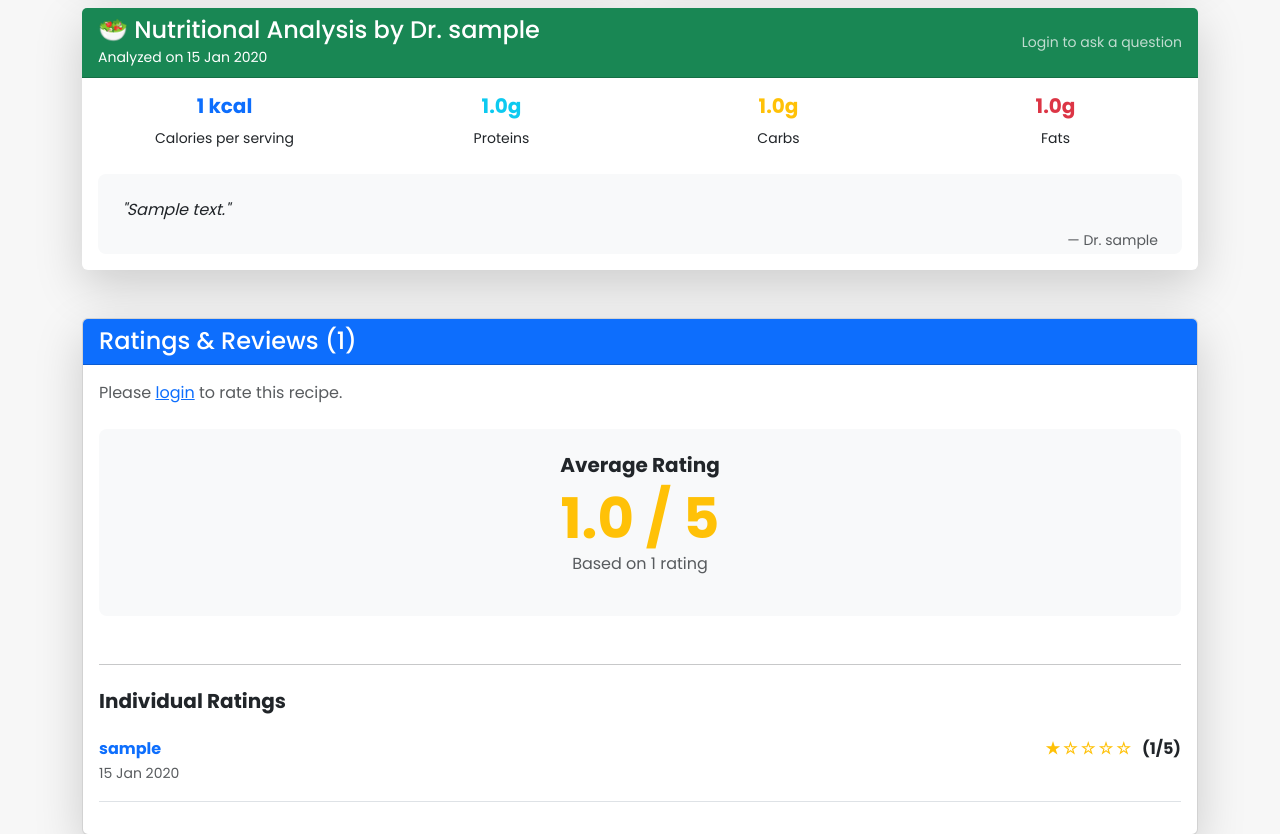
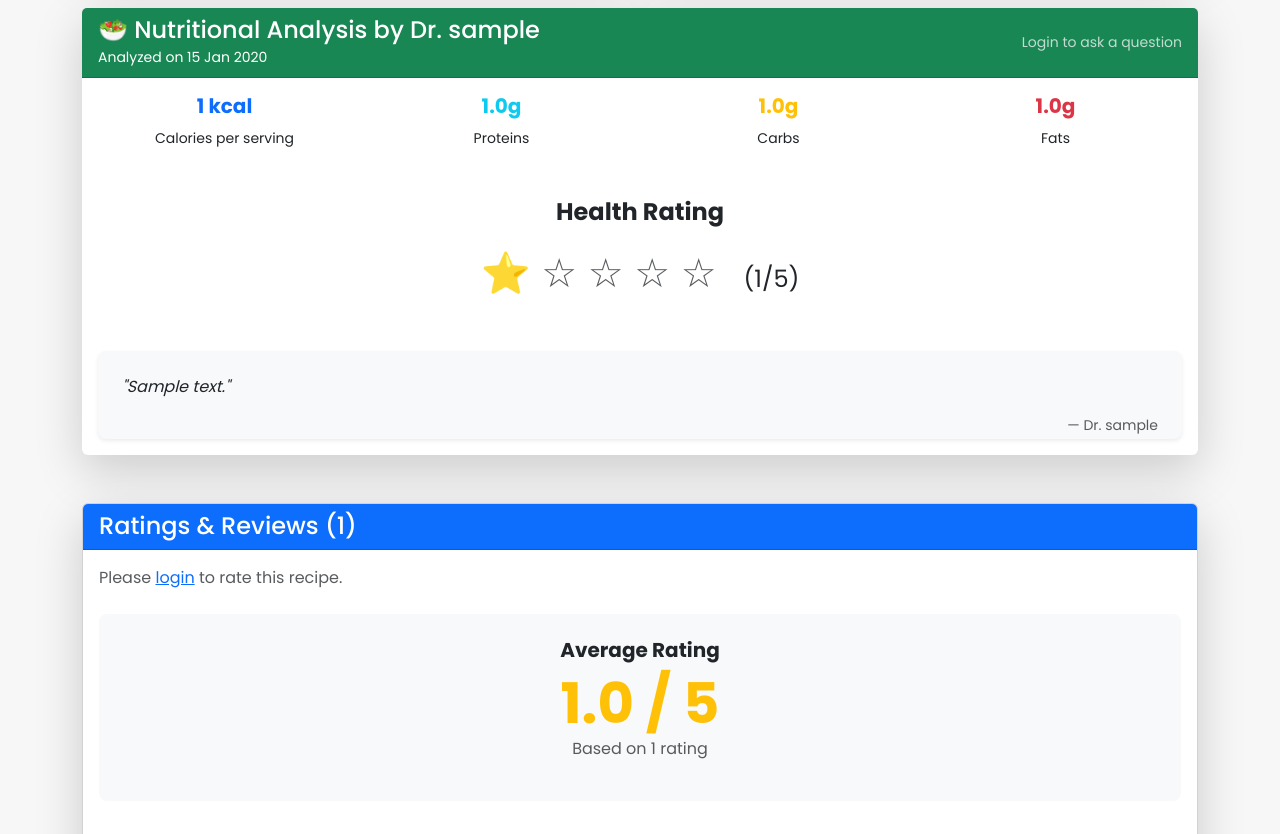
Before and after one commit to AhmedSalah-20/Dbara, a Django app: page /recipe/1/ in a window 1280 px wide. Shown: the part 1111-1945 px from the top of the page. Run offline with Django 5.2, Linux system fonts and the light colour scheme; tables that the repository leaves empty hold one stand-in row (values such as "Sample post"); grey boxes marked "Sample" are stand-in pictures.

Commit message:
details of comments

```diff
--- a/accounts/models.py
+++ b/accounts/models.py
@@ -144,17 +144,35 @@ class RecipeAnalysis(models.Model):
     recipe = models.OneToOneField(Recipe, on_delete=models.CASCADE, related_name='analysis')
     nutritionist = models.ForeignKey(User, on_delete=models.CASCADE)
     calories = models.PositiveIntegerField(null=True, blank=True)
-    proteins = models.DecimalField(max_digits=5, decimal_places=1, null=True, blank=True)
-    carbs = models.DecimalField(max_digits=5, decimal_places=1, null=True, blank=True)
-    fats = models.DecimalField(max_digits=5, decimal_places=1, null=True, blank=True)
-    comment = models.TextField(blank=True)
+    proteins = models.DecimalField(max_digits=6, decimal_places=1, null=True, blank=True)  # 99999.9 max
+    carbs = models.DecimalField(max_digits=6, decimal_places=1, null=True, blank=True)
+    fats = models.DecimalField(max_digits=6, decimal_places=1, null=True, blank=True)
+
+    # AJOUT DU HEALTH RATING (1 à 5 étoiles)
+    HEALTH_RATING_CHOICES = [
+        (1, '1 ⭐ Très mauvais'),
+        (2, '2 ⭐⭐ Mauvais'),
+        (3, '3 ⭐⭐⭐ Moyen'),
+        (4, '4 ⭐⭐⭐⭐ Bon'),
+        (5, '5 ⭐⭐⭐⭐⭐ Excellent'),
+    ]
+    health_rating = models.PositiveSmallIntegerField(
+        choices=HEALTH_RATING_CHOICES,
+        null=True,
+        blank=True,
+        help_text="Évaluation globale de la santé de la recette (1 à 5 étoiles)"
+    )
+
+    comment = models.TextField(blank=True, help_text="Commentaire du nutritionniste (facultatif)")
     analyzed_at = models.DateTimeField(auto_now_add=True)
 
     def __str__(self):
-        return f"Analysis of {self.recipe.title} by {self.nutritionist.username}"
+        return f"Analyse de '{self.recipe.title}' par Dr. {self.nutritionist.username}"
 
     class Meta:
         ordering = ['-analyzed_at']
+        verbose_name = "Analyse Nutritionnelle"
+        verbose_name_plural = "Analyses Nutritionnelles"
 
 
 
--- a/templates/public/recipe_detail.html
+++ b/templates/public/recipe_detail.html
@@ -162,8 +162,10 @@
                         <small class="text-light opacity-75">Login to ask a question</small>
                     {% endif %}
                 </div>
+
                 <div class="card-body">
-                    <div class="row text-center mb-4">
+                    <!-- Macros -->
+                    <div class="row text-center mb-5">
                         <div class="col-6 col-md-3">
                             <h5 class="fw-bold text-primary">{{ recipe.analysis.calories|default:"N/A" }} kcal</h5>
                             <small>Calories per serving</small>
@@ -182,9 +184,29 @@
                         </div>
                     </div>
 
+                    <!-- Health Rating -->
+                    <div class="text-center mb-5">
+                        <h4 class="fw-bold mb-3">Health Rating</h4>
+                        <div class="fs-1">
+                            {% if recipe.analysis.health_rating %}
+                                {% for i in "12345" %}
+                                    {% if forloop.counter <= recipe.analysis.health_rating %}
+                                        <span class="text-warning">⭐</span>
+                                    {% else %}
+                                        <span class="text-muted">☆</span>
+                                    {% endif %}
+                                {% endfor %}
+                                <span class="fs-4 text-dark ms-3">({{ recipe.analysis.health_rating }}/5)</span>
+                            {% else %}
+                                <span class="text-muted fs-4">Not rated yet</span>
+                            {% endif %}
+                        </div>
+                    </div>
+
+                    <!-- Commentaire du nutritionniste -->
                     {% if recipe.analysis.comment %}
-                    <div class="p-4 bg-light rounded-3">
-                        <p class="fst-italic mb-2">"{{ recipe.analysis.comment }}"</p>
+                    <div class="p-4 bg-light rounded-3 shadow-sm">
+                        <p class="fst-italic mb-3">"{{ recipe.analysis.comment }}"</p>
                         <small class="text-muted float-end">— Dr. {{ recipe.analysis.nutritionist.username }}</small>
                     </div>
                     {% endif %}
@@ -194,8 +216,8 @@
     </div>
     {% endif %}
 
-    <!-- Modal to contact the nutritionist -->
-    {% if recipe.analysis and user.is_authenticated %}
+    <!-- Modal Contact Nutritionist -->
+    {% if recipe.analysis and user.is_authenticated and user.userprofile.role == 'visitor' %}
     <div class="modal fade" id="contactNutritionistModal" tabindex="-1" aria-labelledby="contactNutritionistModalLabel" aria-hidden="true">
         <div class="modal-dialog">
             <div class="modal-content">
@@ -230,6 +252,7 @@
     {% endif %}
 
     <!-- Ratings & Reviews -->
+    <!-- Ratings & Reviews -->
     <div id="ratings-section" class="row mt-5">
         <div class="col-12">
             <div class="card shadow-lg">
@@ -237,7 +260,8 @@
                     <h4 class="mb-0">Ratings & Reviews ({{ rating_count }})</h4>
                 </div>
                 <div class="card-body">
-                    {% if user.is_authenticated and user != recipe.author %}
+                    <!-- Formulaire de note – visible seulement pour Visiteurs et Chefs (pas Nutritionniste) -->
+                    {% if user.is_authenticated and user.userprofile.role != 'nutritionist' and user != recipe.author %}
                         <form method="POST" action="{% url 'accounts:add_rating' recipe.pk %}">
                             {% csrf_token %}
                             <div class="d-flex align-items-center mb-4">
@@ -254,6 +278,8 @@
                         </form>
                     {% elif user.is_authenticated and user == recipe.author %}
                         <p class="text-muted mb-4">You cannot rate your own recipe.</p>
+                    {% elif user.is_authenticated and user.userprofile.role == 'nutritionist' %}
+                        <p class="text-muted mb-4">Nutritionists cannot rate recipes.</p>
                     {% else %}
                         <p class="text-muted mb-4">Please <a href="{% url 'accounts:login' %}">login</a> to rate this recipe.</p>
                     {% endif %}
@@ -292,7 +318,6 @@
             </div>
         </div>
     </div>
-
         <!-- Comments -->
     <div id="comments-section" class="row mt-5">
         <div class="col-12">
@@ -311,6 +336,7 @@
                                         <small class="text-muted"> – {{ comment.created_at|date:"d M Y à H:i" }}</small>
                                         <p class="mt-2 mb-3">{{ comment.content|linebreaks }}</p>
                                     </div>
+                                    <!-- Bouton Reply visible UNIQUEMENT pour le Chef (propriétaire) -->
                                     {% if user == recipe.author %}
                                         <a href="{% url 'accounts:recipe_detail' recipe.pk %}?parent={{ comment.pk }}#comment-form" class="btn btn-sm btn-outline-primary">Reply</a>
                                     {% endif %}
@@ -321,7 +347,12 @@
                                     <div class="ms-5 mt-3">
                                         {% for reply in comment.replies.all %}
                                         <div class="border-left border-primary ps-3 mb-3">
-                                            <strong class="text-success">{{ reply.author.username }}</strong>
+                                            <strong class="{% if reply.author == recipe.author %}text-success{% else %}text-primary{% endif %}">
+                                                {{ reply.author.username }}
+                                                {% if reply.author == recipe.author %}
+                                                    <small class="badge bg-success ms-2">Chef</small>
+                                                {% endif %}
+                                            </strong>
                                             <small class="text-muted"> – {{ reply.created_at|date:"d M Y à H:i" }}</small>
                                             <p class="mt-1">{{ reply.content|linebreaks }}</p>
                                         </div>
@@ -335,15 +366,15 @@
                         <p class="text-muted">No comments yet. Be the first!</p>
                     {% endif %}
 
-                    <!-- Comment Form -->
-                    {% if user.is_authenticated %}
+                    <!-- Formulaire de commentaire principal – visible SEULEMENT pour les Visiteurs -->
+                    {% if user.is_authenticated and user.userprofile.role == 'visitor' %}
                         <div id="comment-form" class="mt-5">
                             <form method="POST" action="{% url 'accounts:add_comment' recipe.pk %}">
                                 {% csrf_token %}
                                 {% if request.GET.parent %}
                                     <input type="hidden" name="parent" value="{{ request.GET.parent }}">
                                     <div class="alert alert-info d-flex justify-content-between align-items-center">
-                                        <span><strong>Replying to comment...</strong></span>
+                                        <span><strong>Replying to a comment...</strong></span>
                                         <a href="{% url 'accounts:recipe_detail' recipe.pk %}" class="text-danger">Cancel reply</a>
                                     </div>
                                 {% endif %}
@@ -351,6 +382,10 @@
                                 <button type="submit" class="btn btn-warning mt-3 fw-bold">Post Comment</button>
                             </form>
                         </div>
+                    {% elif user.is_authenticated and user == recipe.author %}
+                        <p class="text-muted mt-5">As the chef, you can only reply to comments.</p>
+                    {% elif user.is_authenticated and user.userprofile.role == 'nutritionist' %}
+                        <p class="text-muted mt-5">Nutritionists cannot comment on recipes.</p>
                     {% else %}
                         <p class="mt-4 text-muted">Please <a href="{% url 'accounts:login' %}">login</a> to comment.</p>
                     {% endif %}
@@ -358,5 +393,4 @@
             </div>
         </div>
     </div>
-</div>
 {% endblock %}
```
Also changed, not shown: templates/nutritionist/analyze_recipe.html (+11 -9 lines), accounts/migrations/0022_alter_recipeanalysis_options_and_more.py (added). Lines whose indentation alone changed are shown as unchanged.
